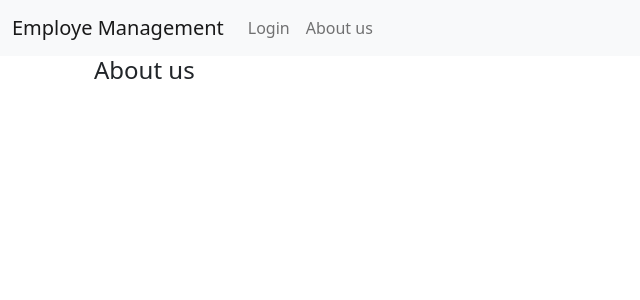
After one commit to Saaswath-Upendran/employee-management, a Django app: page /aboutus/ in a window 1280 px wide. The commit adds this page. Shown: the top 300 px of the page, without its empty margins (0-640 px from the left). Run offline with Django 4.2, Linux system fonts and the light colour scheme; some libraries are stand-ins or nearby versions.

Commit message:
added aboutus

```diff
--- a/employe/urls.py
+++ b/employe/urls.py
@@ -10,4 +10,5 @@ urlpatterns = [
     path('employe_detail/<int:pk>',EmployeDetail.as_view(),name='details'),
     path('employe_update/<int:pk>',EmployeUpdate.as_view(),name='update'),
     path('employe_delete/<int:pk>',EmployeDelete.as_view(),name='delete'),
+    path('aboutus/',AboutView.as_view(),name='about'),
 ]
--- a/employe/views.py
+++ b/employe/views.py
@@ -68,3 +68,8 @@ class EmployeDelete(DeleteView):
     model = UserProfile
     success_url = reverse_lazy("employe:list")
     template_name = "delete.html"
+
+
+
+class AboutView(TemplateView):
+    template_name = 'aboutus.html'
--- /dev/null
+++ b/template/aboutus.html
@@ -0,0 +1,9 @@
+{% extends 'base.html' %}
+
+{% block body %}
+
+<div class="container">
+    <h4>About us</h4>
+</div>
+
+{% endblock %}
--- a/template/base.html
+++ b/template/base.html
@@ -32,7 +32,7 @@
                     <a class="nav-link" href="{% url 'login' %}">Login</a>
                     </li>
                   <li class="nav-item">
-                    <a class="nav-link" href="#">About us</a>
+                    <a class="nav-link" href="{% url 'employe:about' %}">About us</a>
                   </li>
                   {% endif %}
                 </ul>
--- a/template/detail.html
+++ b/template/detail.html
@@ -7,6 +7,5 @@
     <p>Phone Number :{{employe_detail.phone_number}}</p>
     <a href="{% url 'employe:update' employe_detail.id %}" class="btn btn-warning">Update</a>
     <a href="{% url 'employe:delete' employe_detail.id %}" class="btn btn-danger">Delete</a>
-
 </div>
 {% endblock %}
--- a/template/list.html
+++ b/template/list.html
@@ -5,7 +5,7 @@
 <div class="d-flex justify-content-center">
         <ul>
                 {% for i in employe_list%}
-                <li><a href="{% url 'employe:details' i.id  %}"  >{{i}}</a></li>
+                <li><a class="nav-link" href="{% url 'employe:details' i.id  %}"  >{{i}}</a></li>
                 {% endfor%}
         </ul>
 </div>
```
Also changed, not shown: employe/models.py (+7 -0 lines), db.sqlite3.
